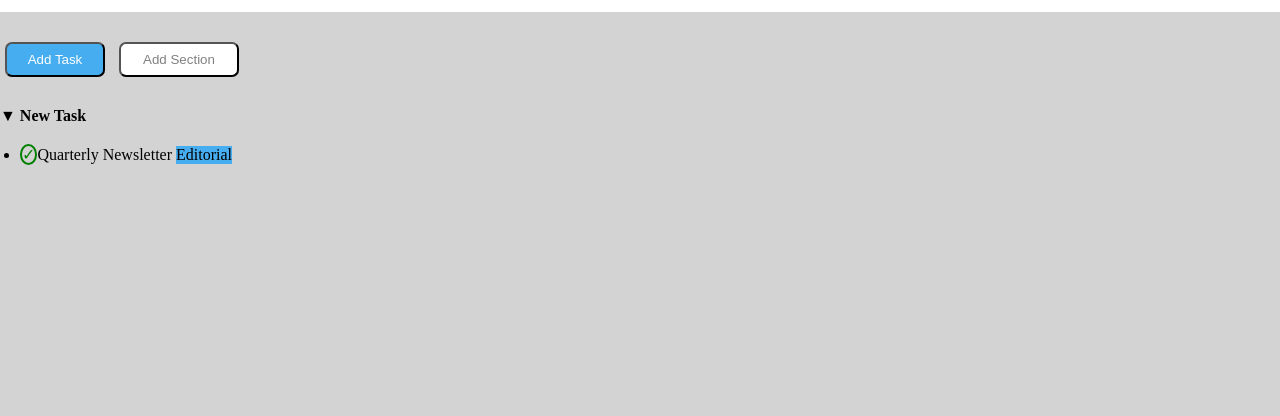
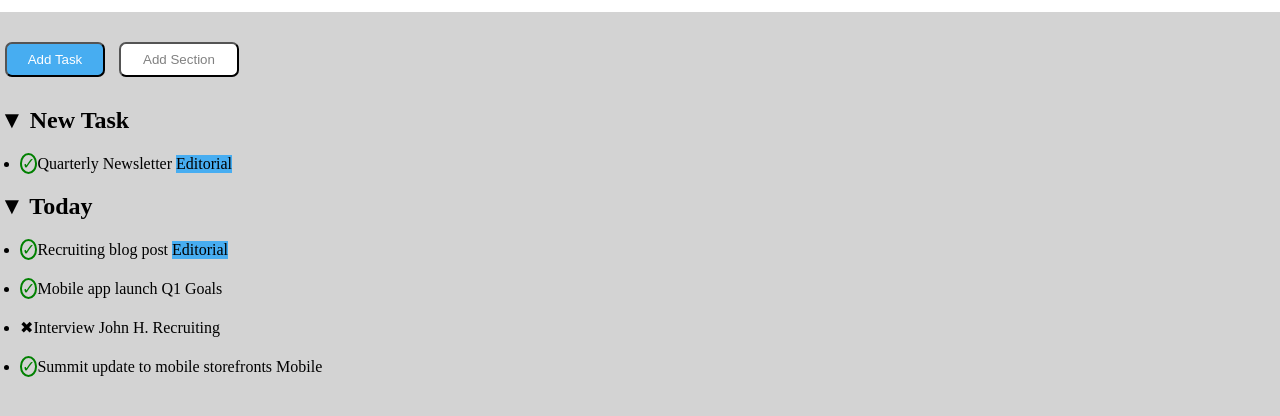
Before and after one commit to TheDusty117/html-css-toboolist, a plain HTML site: page index.html in a window 1280 px wide. Shown: the part 88-504 px from the top of the page. Drawn offline with Linux system fonts and the light colour scheme.

Commit message:
Sezione Today finita

```diff
--- a/index.html
+++ b/index.html
@@ -25,13 +25,32 @@
 
         <section>
 
+            <h2>  <!-- SubSection "New Task" -->
+                <span>&#9660;</span> New Task
+            </h2>
+
             <ul>
-                <strong>
-                    <span>&#9660;</span> New Task
-                </strong>
-
                 <li>
                     <span class="checkgreen">&#10003;</span>Quarterly Newsletter <span class="editorial-span">Editorial</span>
+                </li>
+            </ul>
+
+            <h2>  <!-- SubSection "Today" -->
+                <span>&#9660;</span> Today
+            </h2>
+
+            <ul>
+                <li>
+                    <span class="checkgreen">&#10003;</span>Recruiting blog post <span class="editorial-span">Editorial</span>
+                </li>
+                <li>
+                    <span class="checkgreen">&#10003;</span>Mobile app launch <span class="goals-span">Q1 Goals</span>
+                </li>
+                <li>
+                    <span class="denyred">&#x2716;</span>Interview John H. <span class="recruiting-span">Recruiting</span>
+                </li>
+                <li>
+                    <span class="checkgreen">&#10003;</span>Summit update to mobile storefronts <span class="mobile-span">Mobile</span>
                 </li>
             </ul>
 
```
